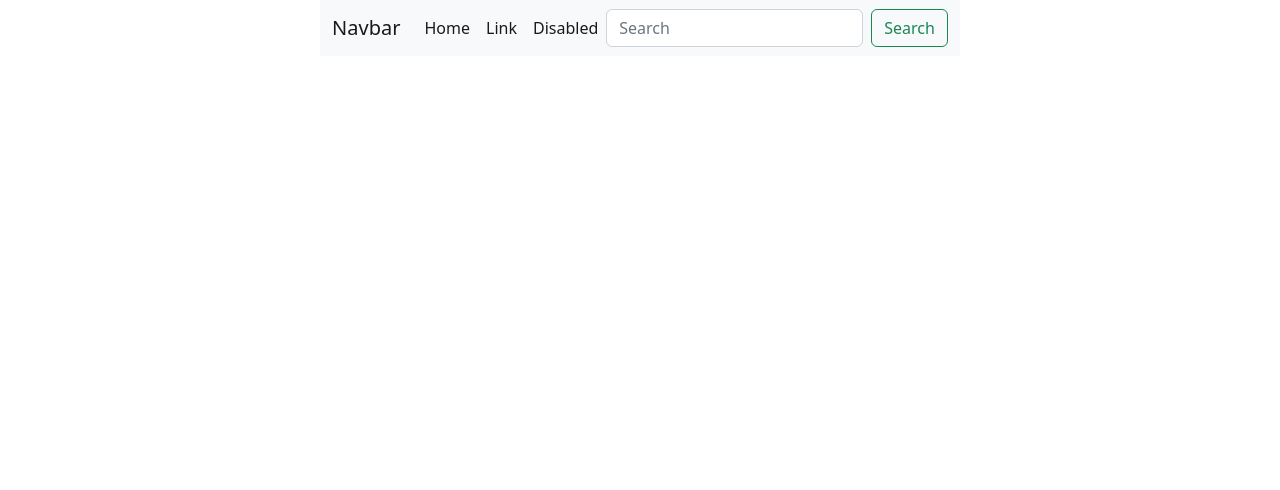
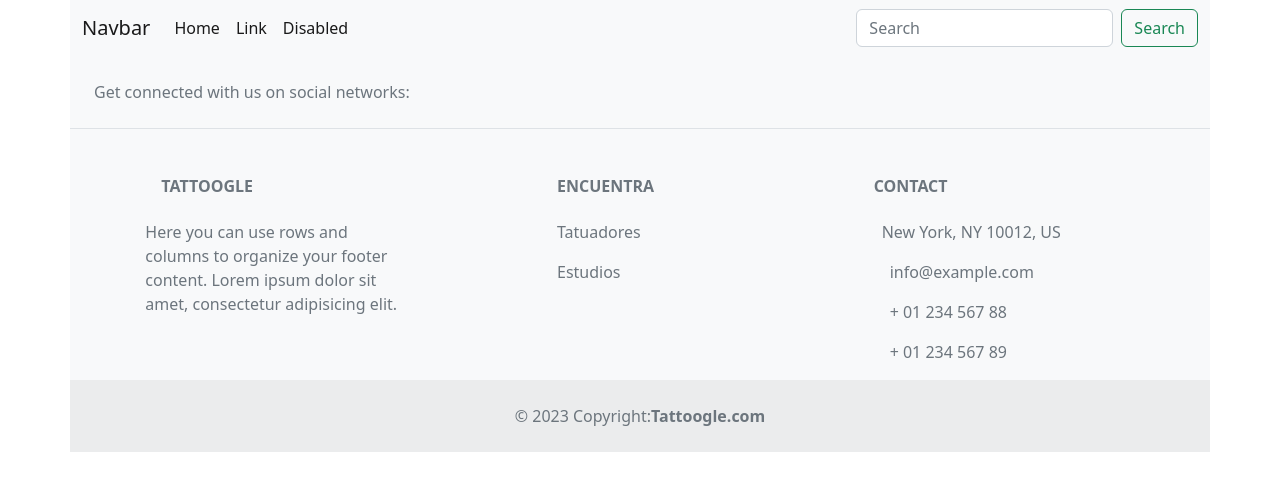
Before and after one commit to SaraSQ13/tattoogle-front, a React (Vite) app: page / in a window 1280 px wide. Shown: the top 490 px of the page. Built offline with nearby package versions, Linux system fonts and the light colour scheme.

Commit message:
feat: created footer component

```diff
--- a/package.json
+++ b/package.json
@@ -11,6 +11,7 @@
   "dependencies": {
     "axios": "^1.3.3",
     "bootstrap": "^5.2.3",
+    "mdb-react-ui-kit": "^5.1.0",
     "prop-types": "^15.8.1",
     "react": "^18.2.0",
     "react-dom": "^18.2.0",
--- a/src/App.jsx
+++ b/src/App.jsx
@@ -3,6 +3,7 @@
 import './App.scss'
 import { BrowserRouter, Routes } from 'react-router-dom'
 import { Header } from './components/Header/Header'
+import { Footer } from './components/Footer/Footer'
 
 function App() {
   const [count, setCount] = useState(0)
@@ -14,6 +15,7 @@
       <Routes>
 
       </Routes>
+      <Footer/>
       </BrowserRouter>
     </div>
   )
--- /dev/null
+++ b/src/components/Footer/Footer.jsx
@@ -0,0 +1,96 @@
+import "./Footer.scss";
+import React from "react";
+import { MDBFooter, MDBContainer, MDBRow, MDBCol, MDBIcon } from "mdb-react-ui-kit";
+
+export function Footer() {
+  return (
+    <MDBFooter bgColor="light" className="text-center text-lg-start text-muted">
+      <section className="d-flex justify-content-center justify-content-lg-between p-4 border-bottom">
+        <div className="me-5 d-none d-lg-block">
+          <span>Get connected with us on social networks:</span>
+        </div>
+
+        <div>
+          <a href="" className="me-4 text-reset">
+            <MDBIcon fab icon="facebook-f" />
+          </a>
+          <a href="" className="me-4 text-reset">
+            <MDBIcon fab icon="twitter" />
+          </a>
+          <a href="" className="me-4 text-reset">
+            <MDBIcon fab icon="google" />
+          </a>
+          <a href="" className="me-4 text-reset">
+            <MDBIcon fab icon="instagram" />
+          </a>
+          <a href="" className="me-4 text-reset">
+            <MDBIcon fab icon="linkedin" />
+          </a>
+          <a href="" className="me-4 text-reset">
+            <MDBIcon fab icon="github" />
+          </a>
+        </div>
+      </section>
+
+      <section className="">
+        <MDBContainer className="text-center text-md-start mt-5">
+          <MDBRow className="mt-3">
+            <MDBCol md="3" lg="4" xl="3" className="mx-auto mb-4">
+              <h6 className="text-uppercase fw-bold mb-4">
+                <MDBIcon icon="gem" className="me-3" />
+                Tattoogle
+              </h6>
+              <p>
+                Here you can use rows and columns to organize your footer
+                content. Lorem ipsum dolor sit amet, consectetur adipisicing
+                elit.
+              </p>
+            </MDBCol>
+
+            <MDBCol md="2" lg="2" xl="2" className="mx-auto mb-4">
+              <h6 className="text-uppercase fw-bold mb-4">Encuentra</h6>
+              <p>
+                <a href="#!" className="text-reset">
+                  Tatuadores
+                </a>
+              </p>
+              <p>
+                <a href="#!" className="text-reset">
+                  Estudios
+                </a>
+              </p>
+            </MDBCol>
+
+            <MDBCol md="4" lg="3" xl="3" className="mx-auto mb-md-0 mb-4">
+              <h6 className="text-uppercase fw-bold mb-4">Contact</h6>
+              <p>
+                <MDBIcon icon="home" className="me-2" />
+                New York, NY 10012, US
+              </p>
+              <p>
+                <MDBIcon icon="envelope" className="me-3" />
+                info@example.com
+              </p>
+              <p>
+                <MDBIcon icon="phone" className="me-3" /> + 01 234 567 88
+              </p>
+              <p>
+                <MDBIcon icon="print" className="me-3" /> + 01 234 567 89
+              </p>
+            </MDBCol>
+          </MDBRow>
+        </MDBContainer>
+      </section>
+
+      <div
+        className="text-center p-4"
+        style={{ backgroundColor: "rgba(0, 0, 0, 0.05)" }}
+      >
+        © 2023 Copyright:
+        <a className="text-reset fw-bold" href="https://mdbootstrap.com/">
+          Tattoogle.com
+        </a>
+      </div>
+    </MDBFooter>
+  );
+}
```
Also changed, not shown: src/components/Footer/Footer.scss (added), 1 other file (tests, documents, lock files or other folders).
